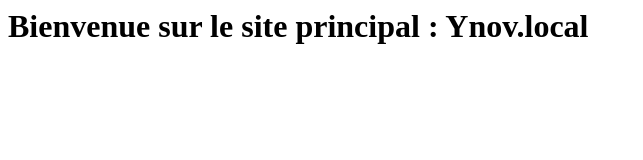
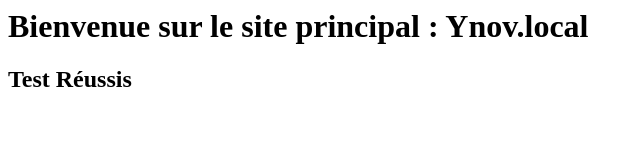
Before and after one commit to scafette/Linux, a plain HTML site: page index.html in a window 1280 px wide. Shown: the whole page, without its empty margins (0-643 px from the left). Drawn offline with Linux system fonts and the light colour scheme.

Commit message:
Update index.html

```diff
--- a/index.html
+++ b/index.html
@@ -1 +1,3 @@
 <h1>Bienvenue sur le site principal : Ynov.local</h1>
+
+<h2> Test Réussis</h2>
```
